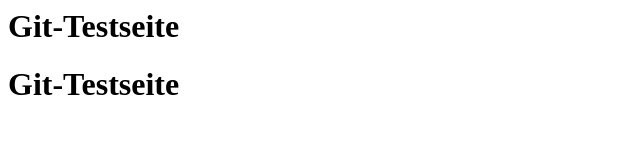
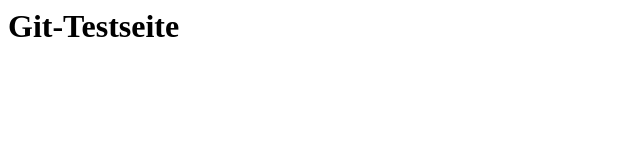
Before and after one commit to KiviJens/test, a plain HTML site: page index.html in a window 1280 px wide. Shown: the whole page, without its empty margins (0-640 px from the left). Drawn offline with Linux system fonts and the light colour scheme.

Commit message:
Di 29. Nov 14:23:30 CET 2016

```diff
--- a/index.html
+++ b/index.html
@@ -4,6 +4,5 @@
 	</head>
 	<body>
 		<h1>Git-Testseite</h1>
-		<h1>Git-Testseite</h1>
 	</body>
 </html>
```
